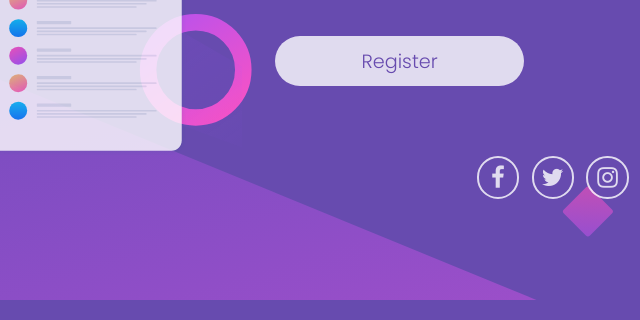
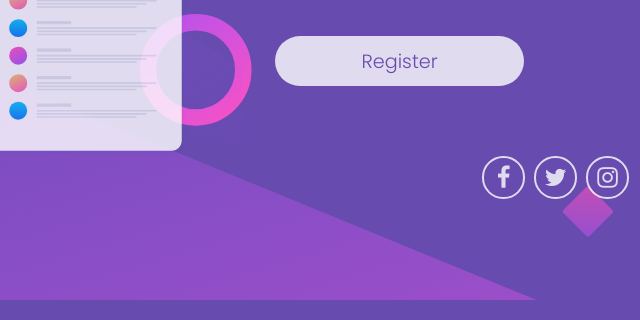
Before and after one commit to alialaba/huddle-landing-page, a plain HTML site: page index.html in a window 1280 px wide. Shown: the part 477-797 px from the top of the page, 488-1128 px from the left. Drawn offline with Linux system fonts and the light colour scheme.

Commit message:
added a bit style

```diff
--- a/style.css
+++ b/style.css
@@ -72,6 +72,12 @@ section {
     border-radius: 5em;
 }
 
+footer {
+    display: flex;
+    justify-content: center;
+    align-items: center;
+}
+
 .icon-footer {
     padding: 3em;
     display: flex;
@@ -81,7 +87,7 @@ section {
 .icon-list {
     list-style: none;
     margin: 0.5em 0.5em 0 0;
-    margin-left: 0.15em;
+    /* margin-left: 0.15em; */
 }
 
 .icon-link {
```
